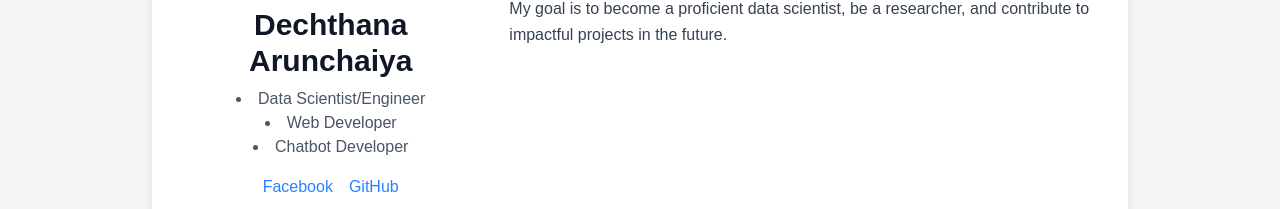
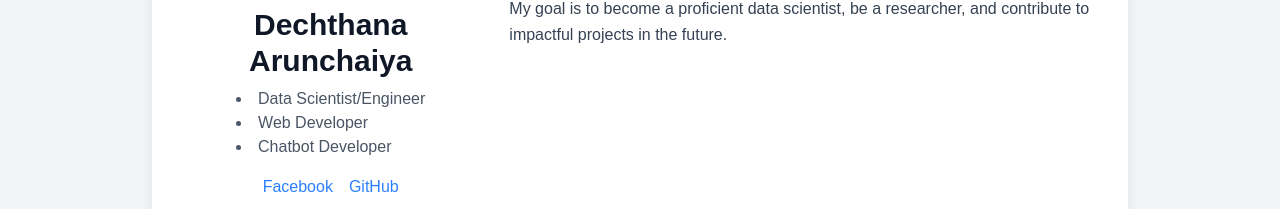
Before and after one commit to Datchthana1/MyResumeWebApplication, a Next.js app: page / in a window 1280 px wide. Shown: the part 226-435 px from the top of the page. Built offline with nearby package versions, Linux system fonts and the light colour scheme.

Commit message:
EditedPages-2

```diff
--- a/app/page.jsx
+++ b/app/page.jsx
@@ -26,7 +26,7 @@ export default function Portfolio() {
               Dechthana <span className="block md:inline">Arunchaiya</span>
             </h1>
 
-            <ul className="list-disc list-inside mt-2 text-gray-600 text-center">
+            <ul className="list-disc list-inside mt-2 text-gray-600 text-left">
               {positions.map((pos, idx) => (
                 <li key={idx}>{pos}</li>
               ))}
```
